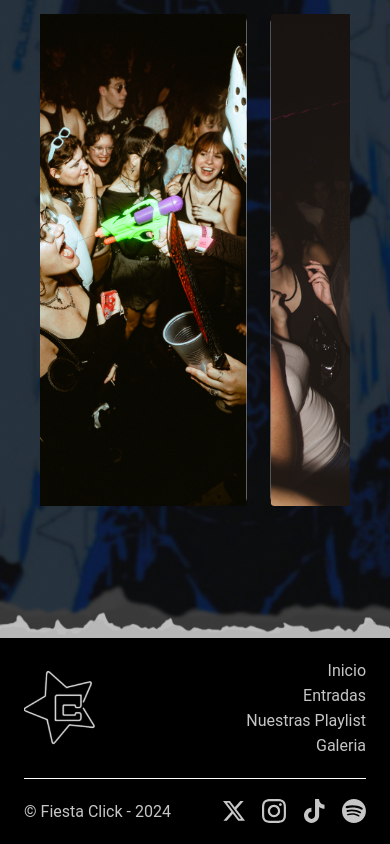
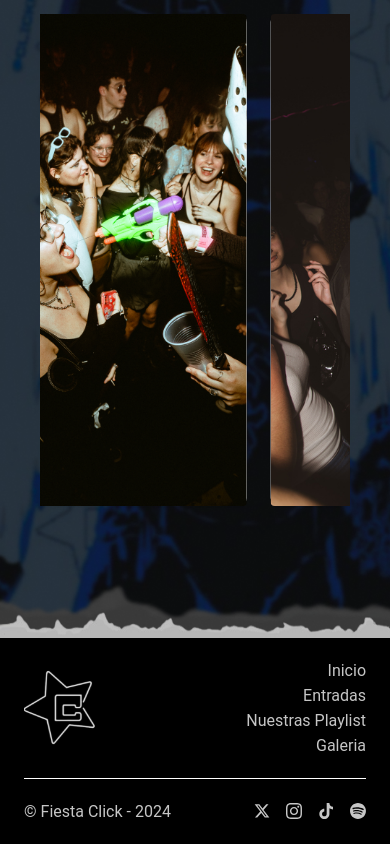
Before and after one commit to matugramajo/la-click, a Next.js app: page / in a window 390 px wide. Shown: the part 2593-3437 px from the top of the page. Built offline with nearby package versions, Linux system fonts and the light colour scheme.

Commit message:
fix sizes

```diff
--- a/app/page.tsx
+++ b/app/page.tsx
@@ -271,13 +271,13 @@ export default function Home() {
               <a className="font-roboto text-nav_gray  hover:text-slate-50" href="#hero">Inicio </a>
             </div>
             <div className="text-white text-right w-full">
-              <a className="font-roboto text-nav_gray  hover:text-slate-50" href="#hero">Entradas </a>
+              <a className="font-roboto text-nav_gray  hover:text-slate-50" href="#proxfecha">Entradas </a>
             </div>
             <div className="text-white text-right w-full">
-              <a className="font-roboto text-nav_gray  hover:text-slate-50" href="#hero">Nuestras Playlist </a>
+              <a className="font-roboto text-nav_gray  hover:text-slate-50" href="#playlist">Nuestras Playlist </a>
             </div>
             <div className="text-white text-right w-full">
-              <a className="font-roboto text-nav_gray  hover:text-slate-50" href="#hero">Galeria </a>
+              <a className="font-roboto text-nav_gray  hover:text-slate-50" href="#galeria">Galeria </a>
             </div>
           </div>
         </div>
@@ -285,7 +285,7 @@ export default function Home() {
         <div className="w-full border-t border-[#FFFFFF] mt-5"></div>
         <div className="flex items-center justify-between w-full mx-20 mt-5">
           <div className="text-white  w-full">
-            <a className="font-roboto text-nav_gray  hover:text-slate-50" href="#hero">© Fiesta Click - 2024</a>
+            <a className="font-roboto text-nav_gray  hover:text-slate-50">© Fiesta Click - 2024</a>
           </div>
           <div className="text-white  w-full">
                   {/* icons x, instragram, tiktok, spotify */}
@@ -293,35 +293,35 @@ export default function Home() {
               <Image
                 src="/logo_twitter.svg"
                 alt="LaClick"
-                width={24}
-                height={24}
+                width={0}
+                height={0}
                 layout="fixed"
-                className="cursor-pointer"
+                className="cursor-pointer h-[16px] w-[16px] md:h-[24px] md:w-[24px]"
                 />
                 {/* when is mobile change sized of the icon to 16 16 */}
               <Image
                 src="/logo_instagram.svg"
                 alt="LaClick"
-                width={24}
-                height={24}
+                width={0}
+                height={0}
                 layout="fixed"
-                className="cursor-pointer"
+                className="cursor-pointer h-[16px] w-[16px] md:h-[24px] md:w-[24px]"
                 />
               <Image
                 src="/logo_tiktok.svg"
                 alt="LaClick"
-                width={24}
-                height={24}
+                width={0}
+                height={0}
                 layout="fixed"
-                className="cursor-pointer"
+                className="cursor-pointer h-[16px] w-[16px] md:h-[24px] md:w-[24px]"
                 />
               <Image
                 src="/logo_spotify.svg"
                 alt="LaClick"
-                width={24}
-                height={24}
+                width={0}
+                height={0}
                 layout="fixed"
-                className="cursor-pointer"
+                className="cursor-pointer h-[16px] w-[16px] md:h-[24px] md:w-[24px]"
                 />
 
               </div>
```
